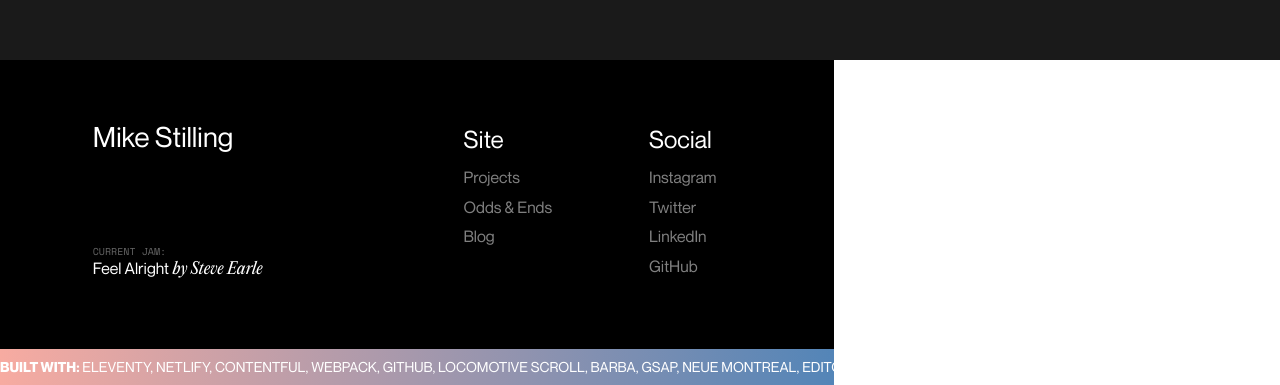
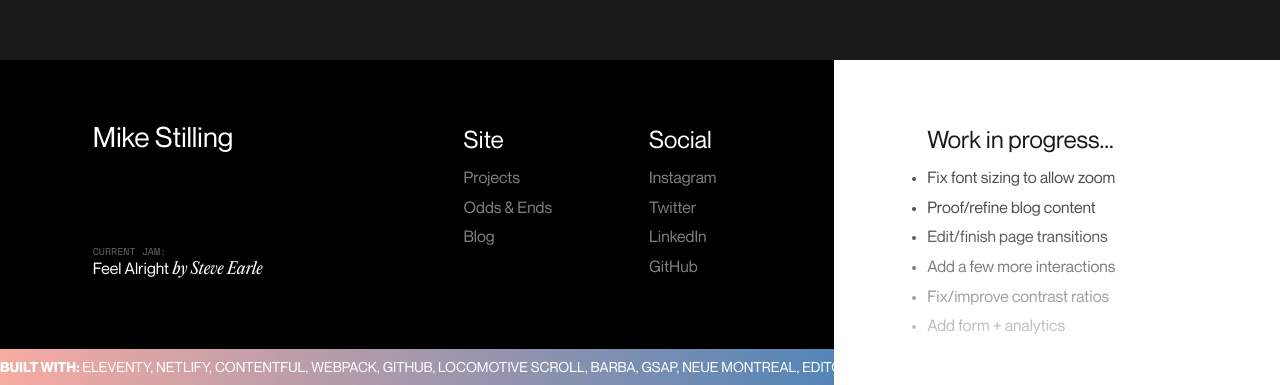
Before and after one commit to stillingdesign/mikes-portfolio, an Eleventy site: page src/about.njk in a window 1280 px wide. Shown: the part 919-1304 px from the top of the page. Built offline with nearby package versions, Linux system fonts and the light colour scheme; Eleventy itself is replaced by a stand-in of ours; files that its build step writes are made by us from their sources; no server answers; what @contentful/rich-text-html-renderer, @contentful/rich-text-types, contentful would draw is missing.

Commit message:
add wip notes in footer

```diff
--- a/src/_includes/base.njk
+++ b/src/_includes/base.njk
@@ -132,6 +132,17 @@
 
                 <!-- Ad Area -->
                 <div class="col col3">
+                    <div class="textBox">
+                        <p>Work in progress...</p>
+                        <ul>
+                            <li>Fix font sizing to allow zoom</li>
+                            <li>Proof/refine blog content</li>
+                            <li>Edit/finish page transitions</li>
+                            <li>Add a few more interactions</li>
+                            <li>Fix/improve contrast ratios</li>
+                            <li>Add form + analytics</li>
+                        </ul>
+                    </div>
                 </div>
 
                 <!-- Banner -->
--- a/src/assets/sass/components/_footer.scss
+++ b/src/assets/sass/components/_footer.scss
@@ -102,6 +102,43 @@ footer {
             background-color: $gray100;
             grid-column: 10 / span 5;
             z-index: 2;
+            display: grid;
+            grid-template-columns: repeat(5, 1fr);
+            grid-gap: 1.125rem;
+            row-gap: 0;
+            color: $gray10;
+
+            &:before {
+                content: '';
+                position: absolute;
+                bottom: 0;
+                left: 0;
+                width: 100%;
+                height: 50%;
+                z-index: 3;
+                background: linear-gradient(180deg, rgba(255, 255, 255, 0) 0%, #FFFFFF 100%);
+            }
+
+            .textBox {
+                grid-column: 2 / span 3;
+                padding-top: 4.25rem;
+
+                p {
+                    font-size: 1.5rem;
+                    line-height: 110%;
+                    margin-bottom: 0.625rem;
+                }
+
+                ul {
+                    list-style-type: disc;
+                    li {
+                        padding: 0.375rem 0;
+                        color: $gray30;
+                        line-height: 110%;
+                        padding: 0.375rem 0;
+                    }
+                }
+            }
         }
 
         .footerMarquee {
@@ -165,6 +202,8 @@ footer {
                 width: 50%;
             }
 
+            .col3 {display: none;}
+
             .footerMarquee {
                 width: 100vw;
                 left: -3rem;
```
